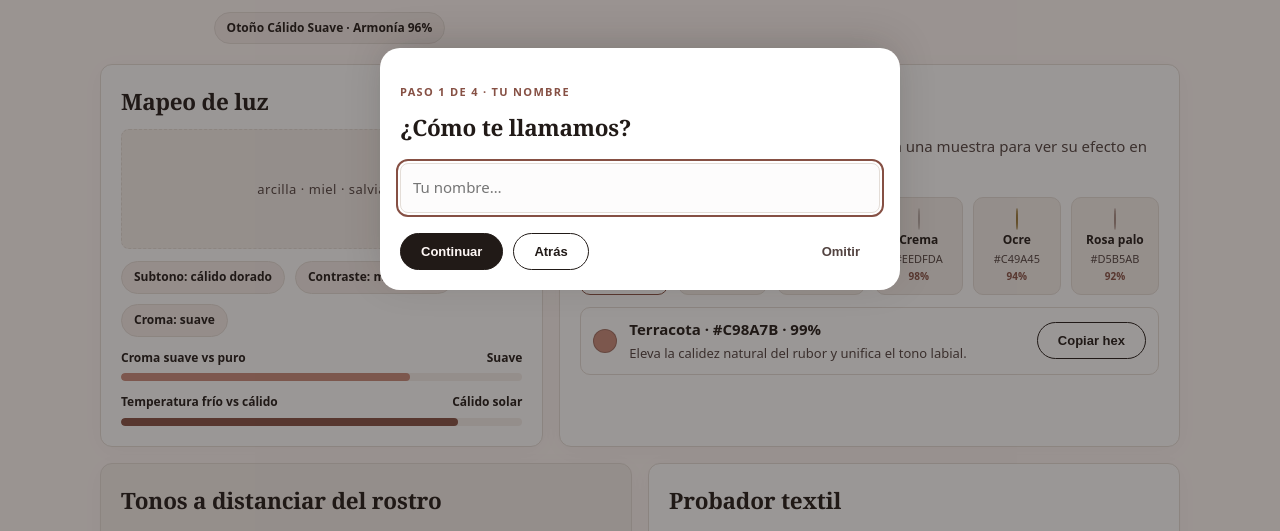
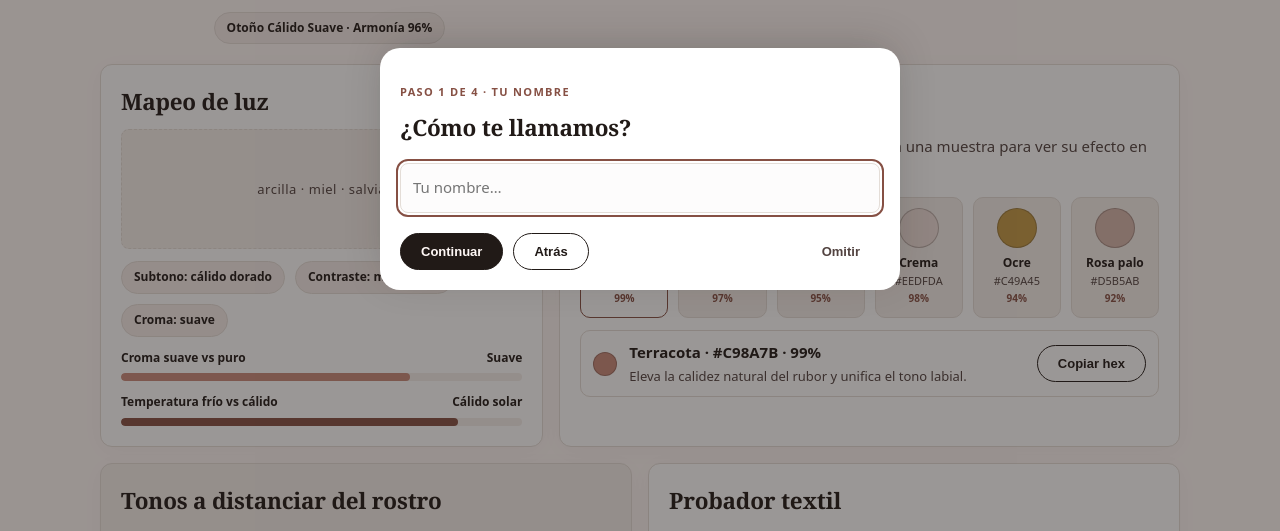
Before and after one commit to SaaraCoM/hackathon-Stylingu, a website: page frontend/public/index.html in a window 1280 px wide. Shown: the part 231-762 px from the top of the page. Drawn offline with Linux system fonts and the light colour scheme.

Commit message:
fix(frontend): chipdot en bloque para que el circulo de color mida 40px

```diff
--- a/frontend/public/styles.css
+++ b/frontend/public/styles.css
@@ -62,7 +62,7 @@ main{max-width:var(--max);margin:0 auto;padding:12px 20px 96px;width:100%;flex:1
 .swatch-card{border:1px solid var(--line);border-radius:10px;background:var(--sand);
   padding:10px 6px;text-align:center;cursor:pointer;font:inherit;color:inherit}
 .swatch-card[aria-pressed="true"]{border-color:var(--primary);background:#fff}
-.swatch-card .chipdot{width:40px;height:40px;border-radius:50%;margin:0 auto 6px;
+.swatch-card .chipdot{display:block;width:40px;height:40px;border-radius:50%;margin:0 auto 6px;
   border:1px solid rgba(33,26,23,.25)}
 .swatch-card .nm{display:block;font-size:12px;font-weight:700}
 .swatch-card .hx{display:block;font-size:11px;color:var(--muted)}
```
